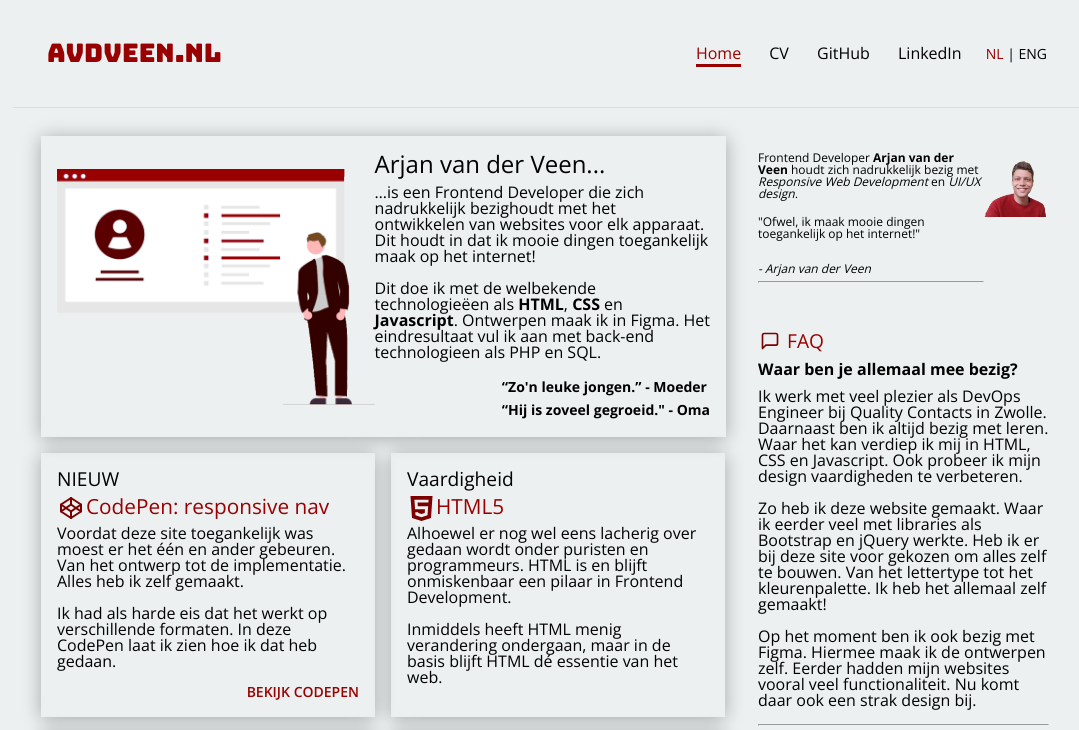
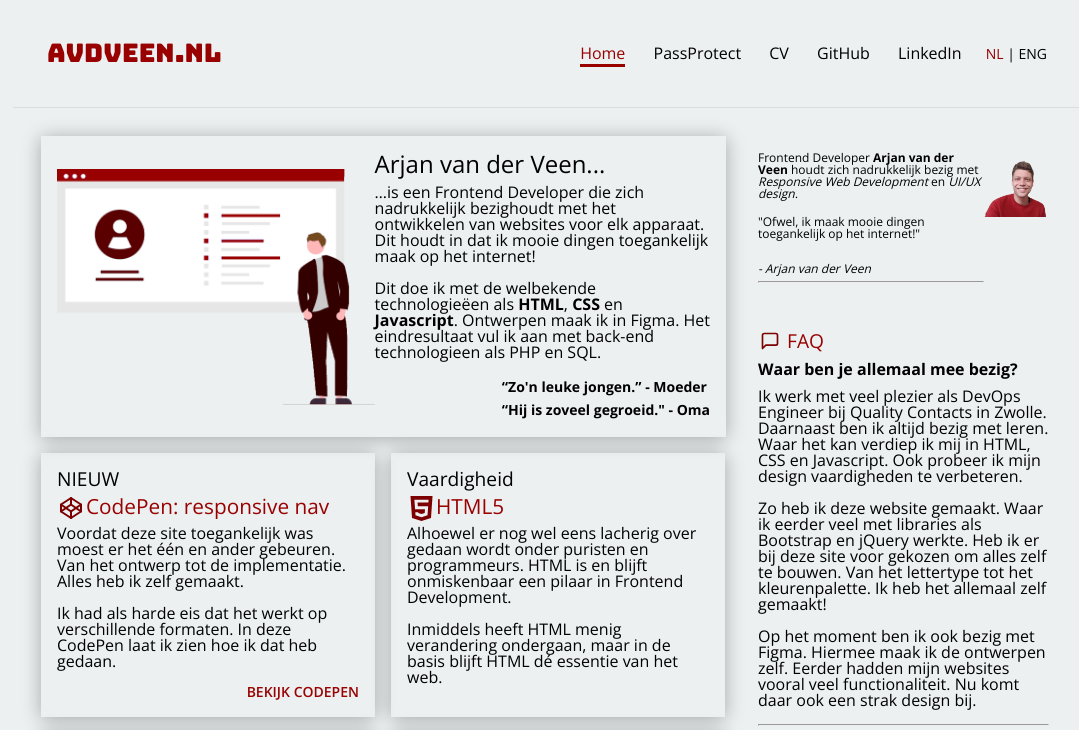
Before and after one commit to skarjan/avdveen.nl, a website built with Parcel: page index.html in a window 1280 px wide. Shown: the top 730 px of the page, without its empty margins (87-1166 px from the left). Built offline with nearby package versions, Linux system fonts and the light colour scheme; a web font is replaced by a local one.

Commit message:
Update cv, index.html
Added passprotect link. Looks ready ish for launch

```diff
--- a/index.html
+++ b/index.html
@@ -58,6 +58,14 @@
 
           <div class="active-border border">
             Home
+          </div>
+        </div>
+
+        <div class="hov-link anchor">
+          <a href="passprotect.html">PassProtect</a>
+
+          <div class="hov-border border">
+            PassProtect
           </div>
         </div>
 
```
Also changed, not shown: cv.html (+6 -0 lines).
